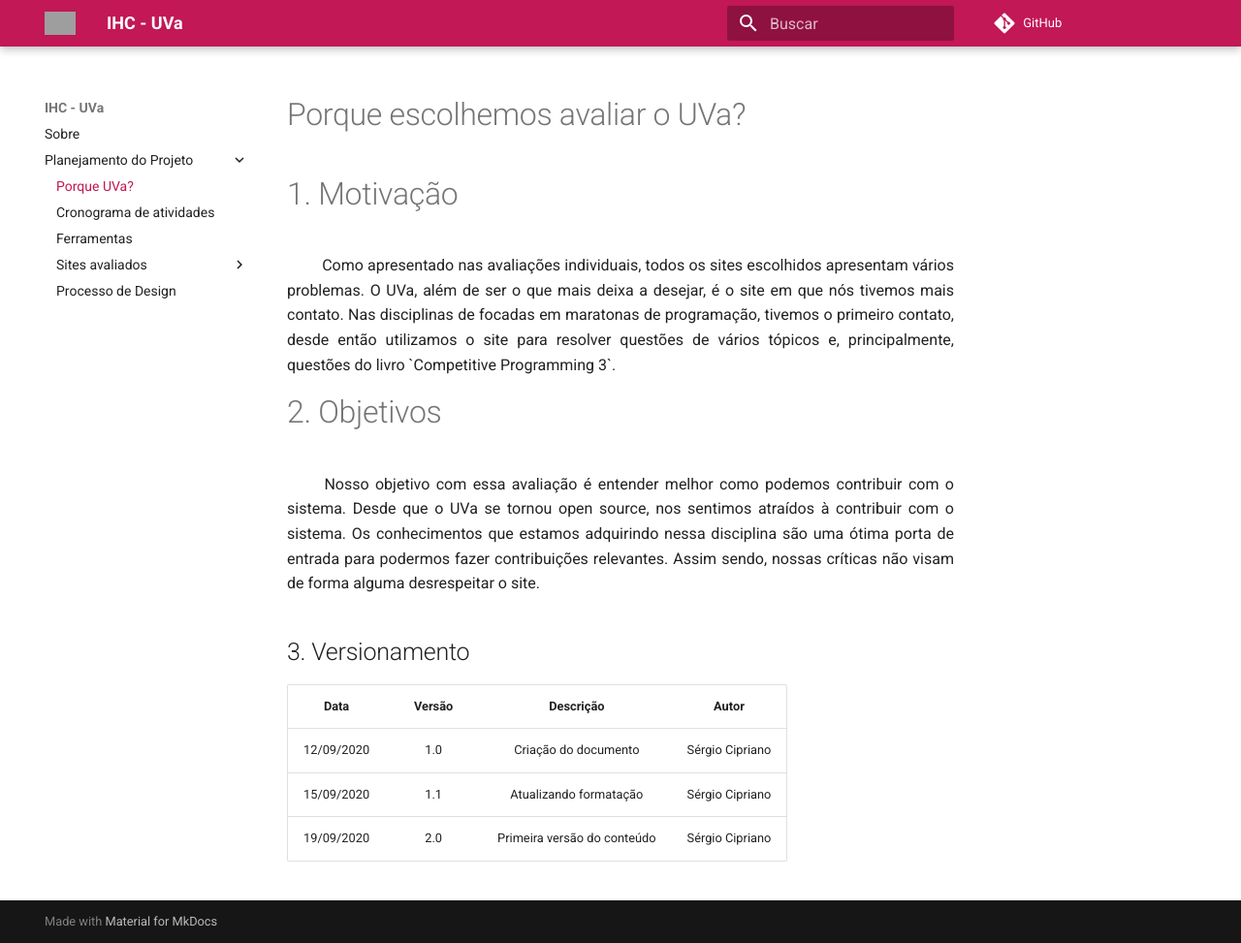
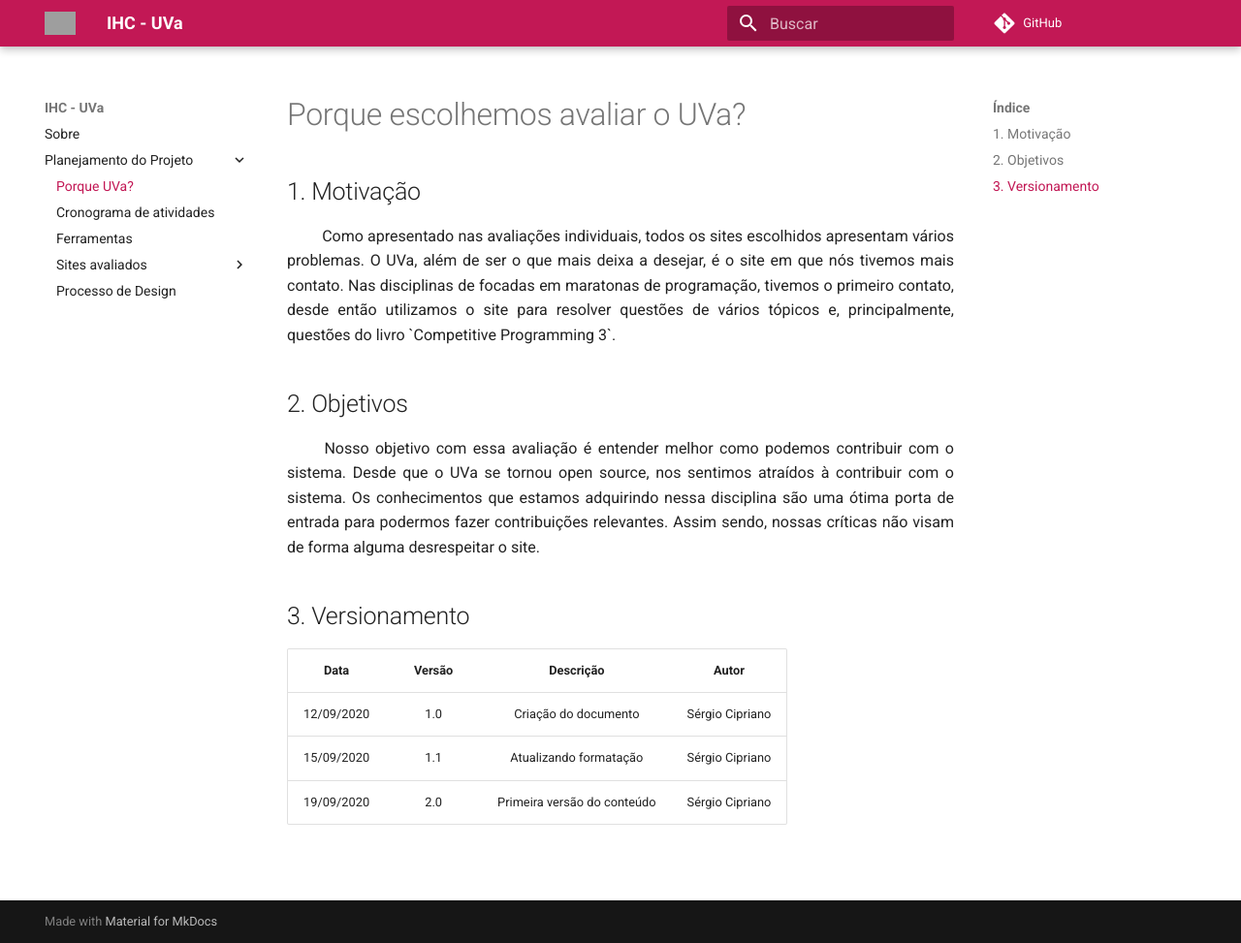
Before and after one commit to WashingtonBispo/2020.1-UVaJudge, an MkDocs documentation site: the page built from docs/planejamento_projeto/porque_uva.md, in a window 1280 px wide and 973 px high. Shown: the whole window at 97% size. Built offline with MkDocs 1.6.1 and Material for MkDocs 9.7.7, drawn with Linux system fonts in a browser that asks for light colours; comment, search, counter and statistics services are not loaded; grey boxes are pictures that could not be loaded.

Commit message:
Update porque_uva.md

```diff
--- a/docs/planejamento_projeto/porque_uva.md
+++ b/docs/planejamento_projeto/porque_uva.md
@@ -1,10 +1,10 @@
 # Porque escolhemos avaliar o UVa?
 
-# 1. Motivação
+## 1. Motivação
 
 <p align="justify"> &emsp;&emsp; Como apresentado nas avaliações individuais, todos os sites escolhidos apresentam vários problemas. O UVa, além de ser o que mais deixa a desejar, é o site em que nós tivemos mais contato. Nas disciplinas de focadas em maratonas de programação, tivemos o primeiro contato, desde então utilizamos o site para resolver questões de vários tópicos e, principalmente, questões do livro `Competitive Programming 3`.</p>
 
-# 2. Objetivos
+## 2. Objetivos
 
 <p align="justify"> &emsp;&emsp; Nosso objetivo com essa avaliação é entender melhor como podemos contribuir com o sistema. Desde que o UVa se tornou open source, nos sentimos atraídos à contribuir com o sistema. Os conhecimentos que estamos adquirindo nessa disciplina são uma ótima porta de entrada para podermos fazer contribuições relevantes. Assim sendo, nossas críticas não visam de forma alguma desrespeitar o site.</p>
 
```
